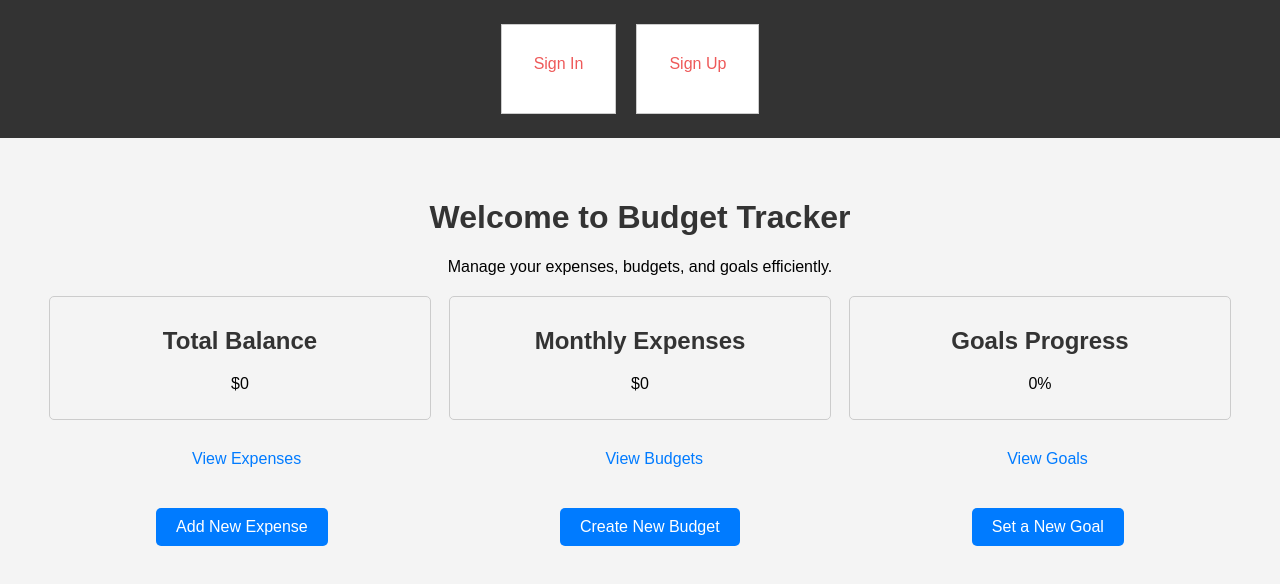
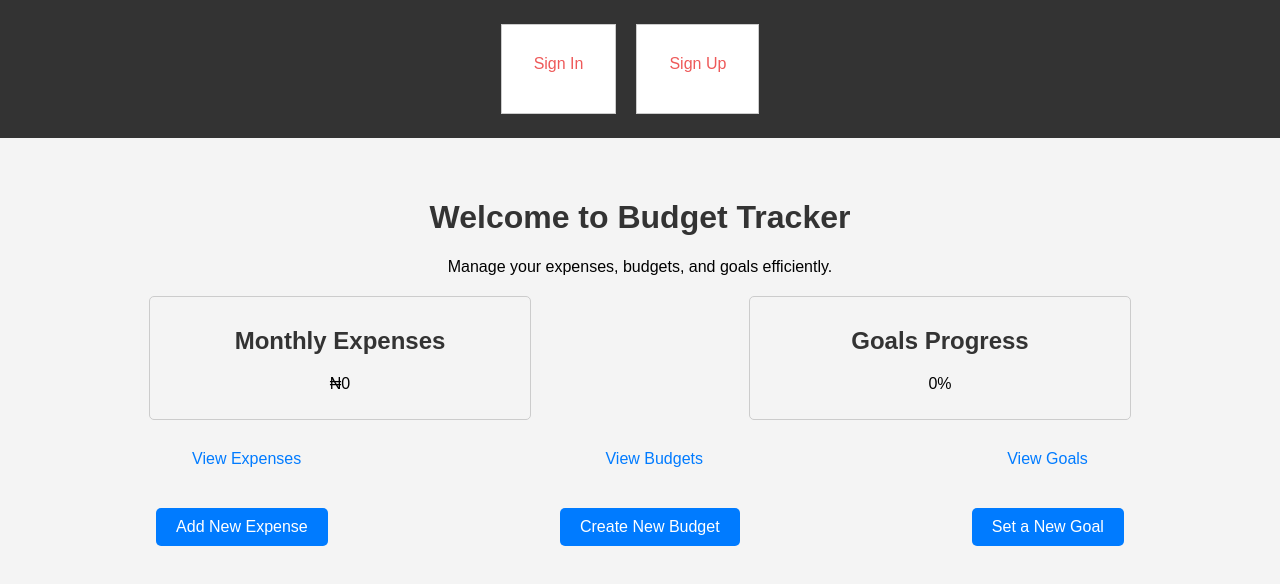
Before and after one commit to Tess647/Personal-Finance-Manager, a React (Create React App) app in the folder frontend/: page /home in a window 1280 px wide. Shown: the top 584 px of the page. Built offline with nearby package versions, Linux system fonts and the light colour scheme; no server answers.

Commit message:
added the naira sign and removed total balance div

```diff
--- a/frontend/src/pages/HomePage.js
+++ b/frontend/src/pages/HomePage.js
@@ -9,7 +9,7 @@ import '../styles/HomePage.css';
 function HomePage() {
   // State to hold financial summary
   const [summary, setSummary] = useState({
-    totalBalance: 0,
+    //totalBalance: 0,
     monthlyExpenses: 0,
     goalsProgress: 0,
   });
@@ -37,12 +37,8 @@ function HomePage() {
       {/* Section to display summary stats */}
       <div className="stats">
         <div className="stat">
-          <h2>Total Balance</h2>
-          <p>${summary.totalBalance}</p>
-        </div>
-        <div className="stat">
           <h2>Monthly Expenses</h2>
-          <p>${summary.monthlyExpenses}</p>
+          <p>₦{summary.monthlyExpenses}</p>
         </div>
         <div className="stat">
           <h2>Goals Progress</h2>
```
